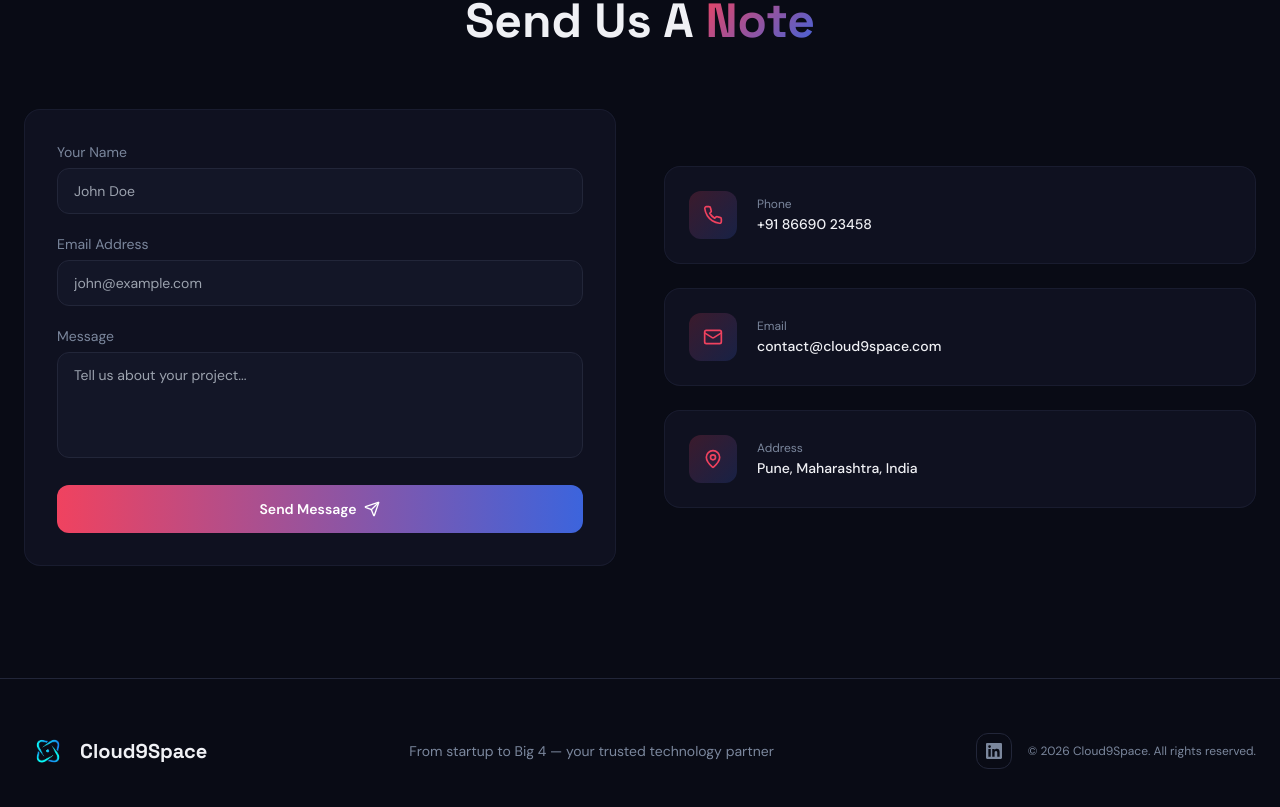
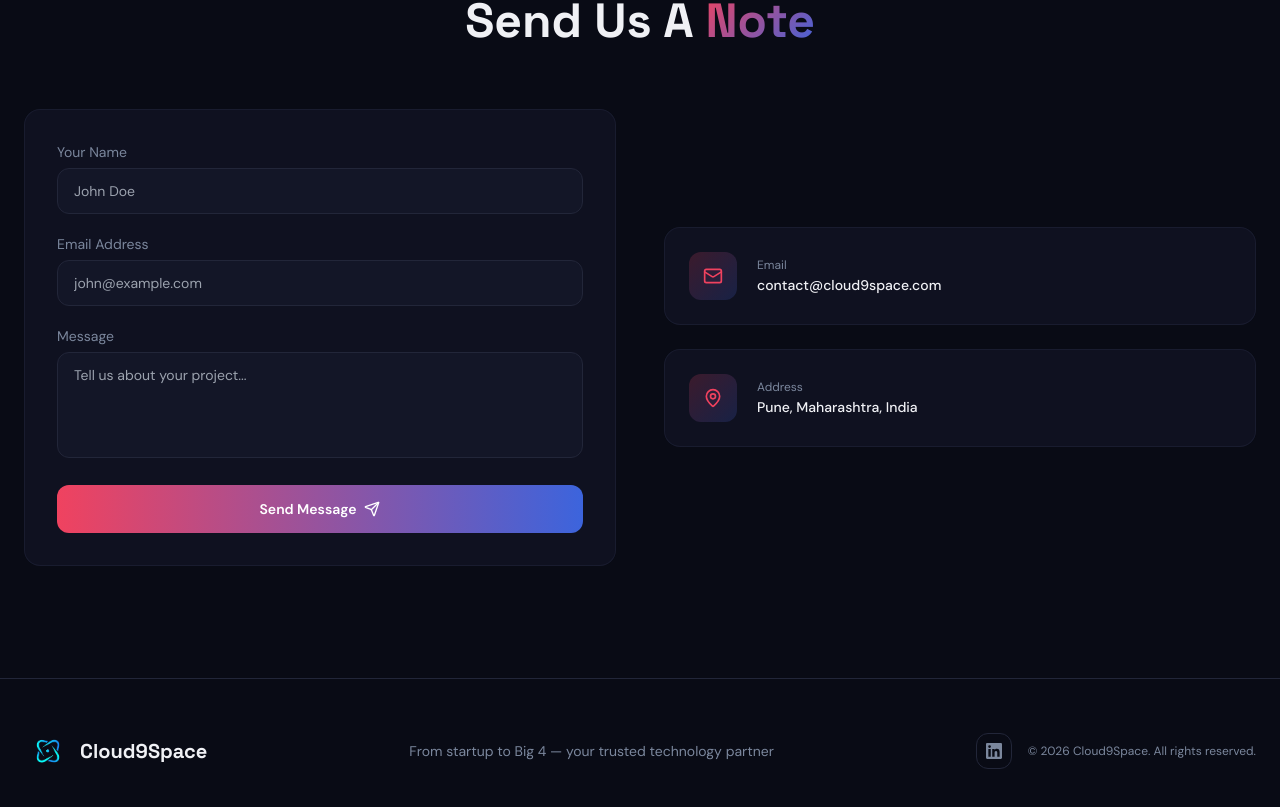
Before and after one commit to Cloud9Space/cloud9space, a React (Vite) app in the folder new-design/: page / in a window 1280 px wide. Shown: the part 5574-6381 px from the top of the page. Built offline with nearby package versions, Linux system fonts and the light colour scheme; the HTML template or start-up script is replaced by a standard one.

Commit message:
update contact

```diff
--- a/new-design/src/components/Contact.tsx
+++ b/new-design/src/components/Contact.tsx
@@ -3,7 +3,6 @@ import { useRef, useState } from "react";
 import { Phone, Mail, MapPin, Send } from "lucide-react";
 
 const contactInfo = [
-  { icon: Phone, label: "Phone", value: "+91 86690 23458", href: "tel:+918669023458" },
   { icon: Mail, label: "Email", value: "contact@cloud9space.com", href: "mailto:contact@cloud9space.com" },
   { icon: MapPin, label: "Address", value: "Pune, Maharashtra, India", href: "#" },
 ];
```
